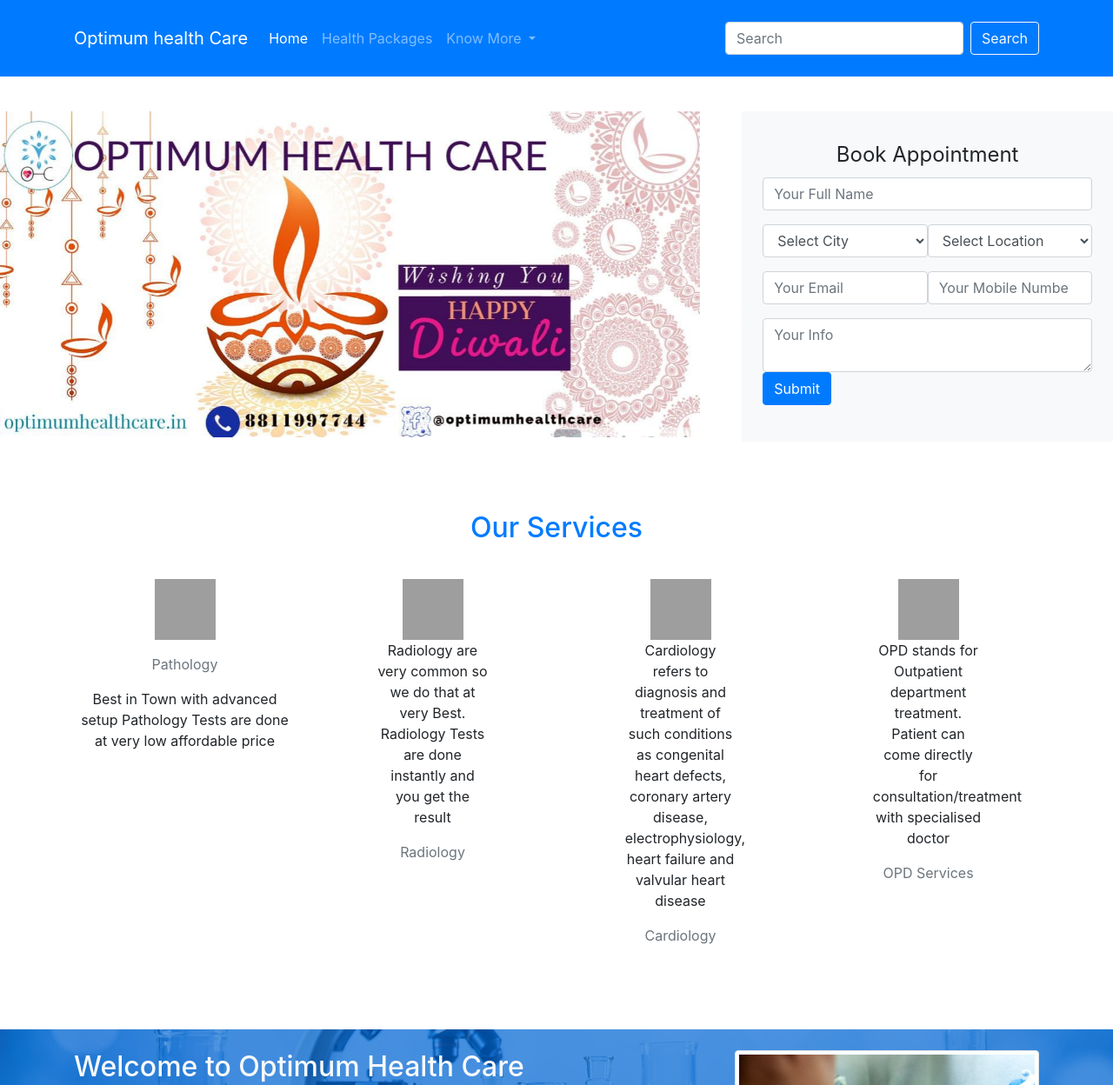
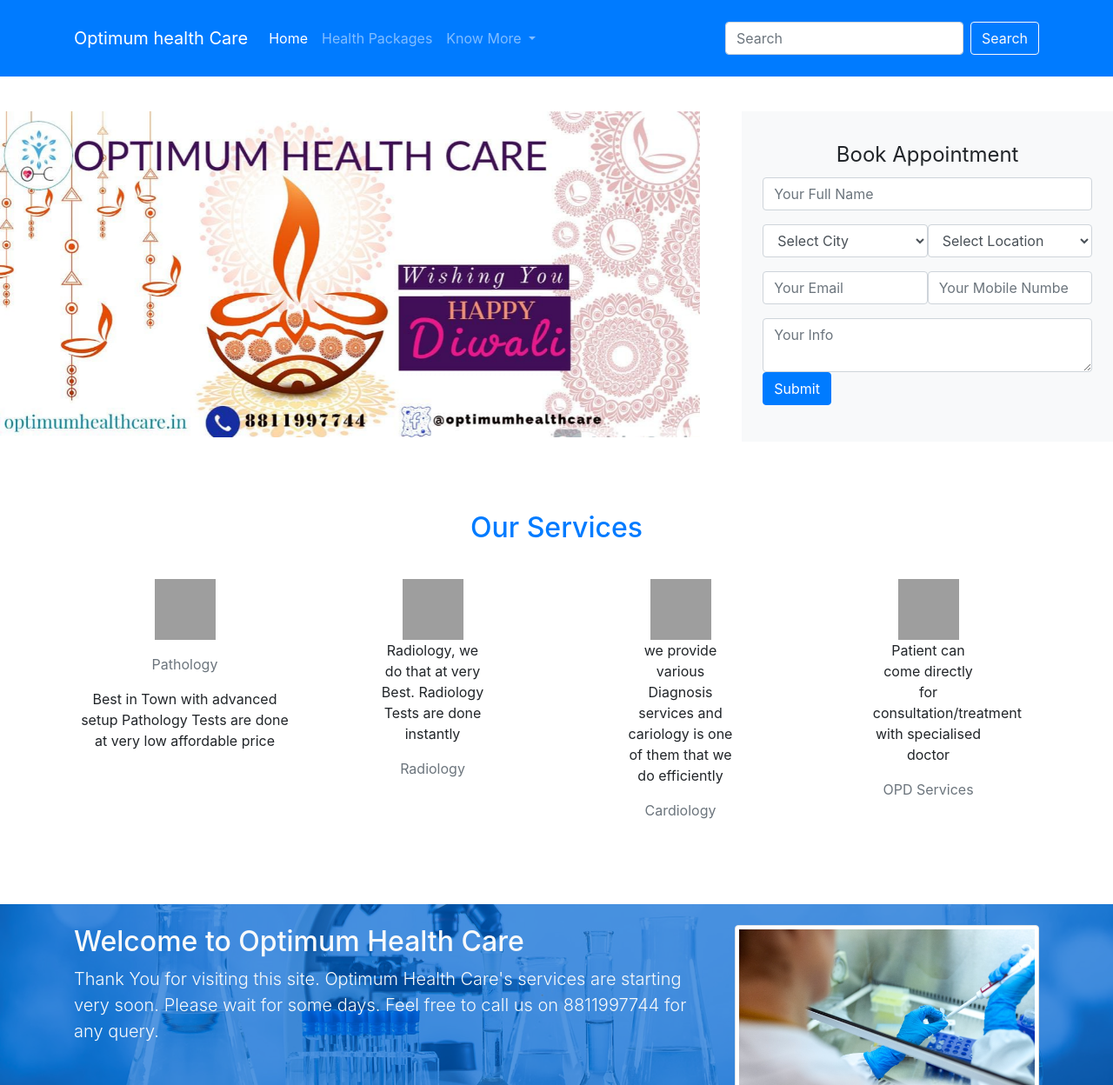
Before and after one commit to utpalbharali/Web-optimumhealthcare, a plain HTML site: page index.html in a window 1280 px wide. Shown: the top 1248 px of the page at 87% size. Drawn offline with nearby package versions, Linux system fonts and the light colour scheme; grey boxes are pictures that could not be loaded.

Commit message:
Update index.html

```diff
--- a/index.html
+++ b/index.html
@@ -144,21 +144,21 @@
                 <div class="col-lg-3">
                     <div class="featured-icon my-3">
                         <img class="img-responsive" src="http://optimumhealthcare.in/images/resonance.svg" alt="" width="70" height="70">
-                        <article>Radiology are very common so we do that at very Best. Radiology Tests are done instantly and you get the result</article>
+                        <article>Radiology, we do that at very Best. Radiology Tests are done instantly</article>
                     </div>
                     <p class="text-secondary">Radiology</p>
                 </div>
                 <div class="col-lg-3">
                     <div class="featured-icon my-3">
                         <img class="img-responsive" src="http://optimumhealthcare.in/images/ekg-monitor.svg" alt="" width="70" height="70">
-                        <article>Cardiology refers to diagnosis and treatment of such conditions as congenital heart defects, coronary artery disease, electrophysiology, heart failure and valvular heart disease</article>
+                        <article>we provide various Diagnosis services and cariology is one of them that we do efficiently</article>
                     </div>
                     <p class="text-secondary">Cardiology </p>
                 </div>
                 <div class="col-lg-3">
                     <div class="featured-icon my-3">
                         <img class="img-responsive" src="http://optimumhealthcare.in/images/doctor.svg" alt="" width="70" height="70">
-                        <article>OPD stands for Outpatient department treatment. Patient can come directly for consultation/treatment with specialised doctor</article>
+                        <article>Patient can come directly for consultation/treatment with specialised doctor</article>
                     </div>
                     <p class="text-secondary">OPD Services </p>
                 </div>
```
